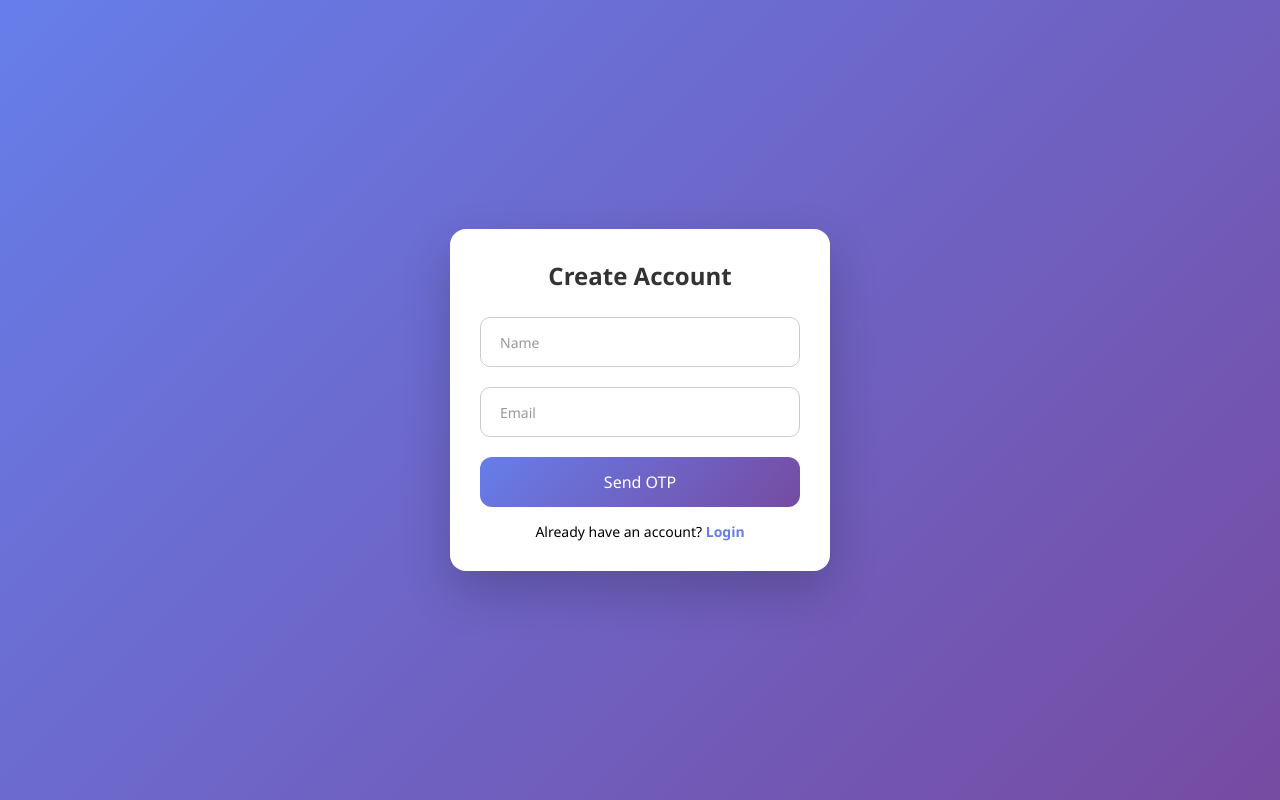
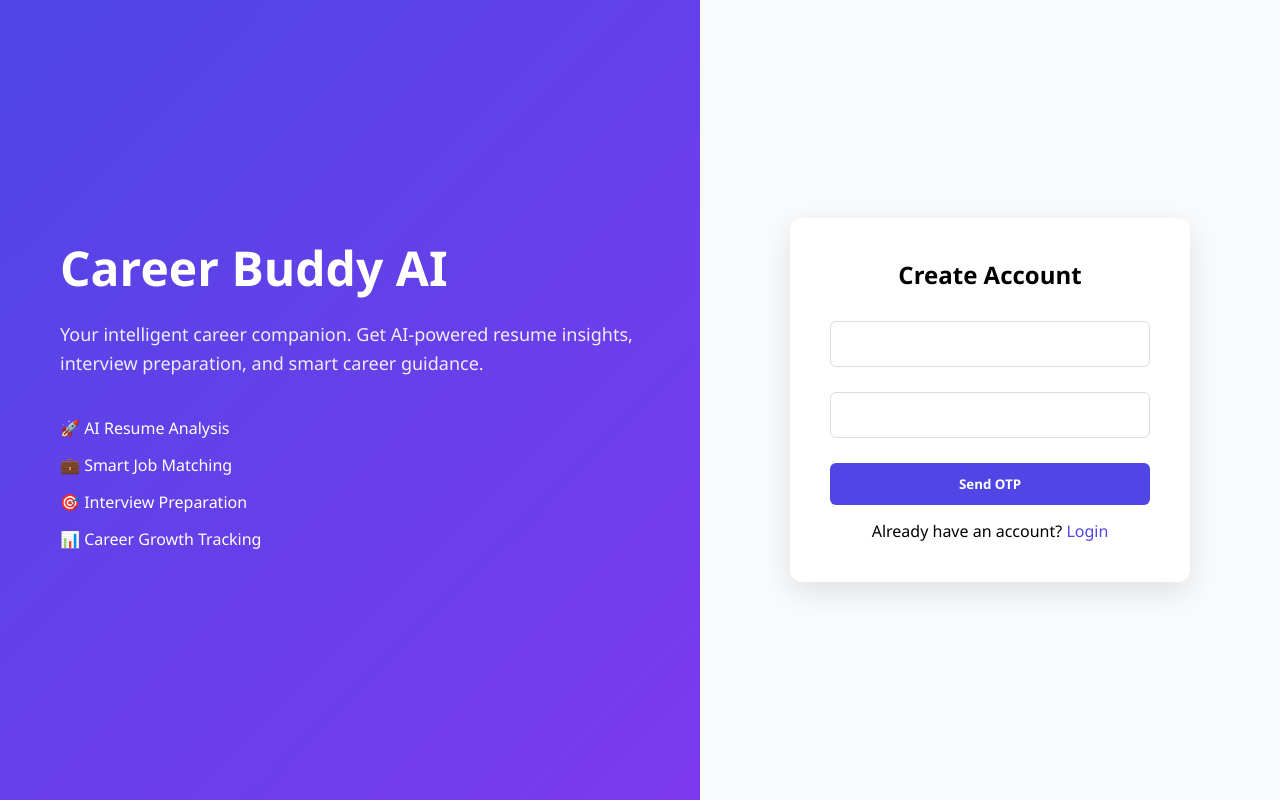
Before and after one commit to Akshay-kumar-1234/Career-Buddy-AI-Frontend, a React (Vite) app: page / in a window 1280 px wide. Built offline with nearby package versions, Linux system fonts and the light colour scheme.

Commit message:
page errors 5 done

```diff
--- a/src/Styles/auth.css
+++ b/src/Styles/auth.css
@@ -14,14 +14,14 @@
 }
 
 /* AUTH CARD */
-.auth-card {
+/* .auth-card {
   width: 380px;
   background: #fff;
   border-radius: 16px;
   padding: 30px;
   box-shadow: 0 20px 50px rgba(0, 0, 0, 0.2);
   animation: slideUp 0.6s ease;
-}
+} */
 
 @keyframes slideUp {
   from {
@@ -34,11 +34,11 @@
   }
 }
 
-.auth-card h2 {
+/* .auth-card h2 {
   text-align: center;
   margin-bottom: 25px;
   color: #333;
-}
+} */
 
 /* INPUT GROUP */
 .input-group {
@@ -80,7 +80,7 @@
   color: #667eea;
 }
 
-/* BUTTON */
+/* BUTTON
 .auth-btn {
   width: 100%;
   padding: 14px;
@@ -91,7 +91,7 @@
   font-size: 16px;
   cursor: pointer;
   transition: 0.3s;
-}
+} */
 
 .auth-btn:hover {
   transform: translateY(-2px);
@@ -99,14 +99,115 @@
 }
 
 /* LINK */
-.auth-link {
+/* .auth-link {
   text-align: center;
   margin-top: 15px;
   font-size: 14px;
+} */
+
+/* .auth-link span {
+  color: #667eea;
+  cursor: pointer;
+  font-weight: 600;
+} */
+/* Full page layout */
+.auth-wrapper {
+  display: flex;
+  height: 100vh;
+  width: 100%;
+  font-family: "Segoe UI", sans-serif;
+}
+
+/* LEFT SIDE (Brand Section) */
+.auth-left {
+  flex: 1;
+  background: linear-gradient(135deg, #4f46e5, #7c3aed);
+  color: white;
+  display: flex;
+  flex-direction: column;
+  justify-content: center;
+  padding: 60px;
+}
+
+.auth-left h1 {
+  font-size: 48px;
+  margin-bottom: 20px;
+}
+
+.auth-left p {
+  font-size: 18px;
+  opacity: 0.9;
+  line-height: 1.6;
+}
+
+.auth-features {
+  margin-top: 40px;
+}
+
+.auth-features div {
+  margin-bottom: 15px;
+  font-size: 16px;
+}
+
+/* RIGHT SIDE (Form Section) */
+.auth-right {
+  flex: 1;
+  display: flex;
+  justify-content: center;
+  align-items: center;
+  background: #f9fafb;
+}
+
+/* Card */
+.auth-card {
+  width: 400px;
+  padding: 40px;
+  background: white;
+  border-radius: 12px;
+  box-shadow: 0 10px 30px rgba(0, 0, 0, 0.1);
+}
+
+.auth-card h2 {
+  text-align: center;
+  margin-bottom: 30px;
+}
+
+.input-group {
+  position: relative;
+  margin-bottom: 25px;
+}
+
+.input-group input {
+  width: 100%;
+  padding: 12px;
+  border: 1px solid #ddd;
+  border-radius: 6px;
+  outline: none;
+}
+
+.auth-btn {
+  width: 100%;
+  padding: 12px;
+  background: #4f46e5;
+  color: white;
+  border: none;
+  border-radius: 6px;
+  cursor: pointer;
+  font-weight: bold;
+  transition: 0.3s;
+}
+
+.auth-btn:hover {
+  background: #4338ca;
+}
+
+.auth-link {
+  margin-top: 15px;
+  text-align: center;
 }
 
 .auth-link span {
-  color: #667eea;
+  color: #4f46e5;
   cursor: pointer;
-  font-weight: 600;
+  font-weight: 500;
 }
--- a/src/pages/Login.jsx
+++ b/src/pages/Login.jsx
@@ -30,21 +30,35 @@ export default function Login({ setUser }) {
   }
 };
 return (
-     <div className="auth-container">
+  <div className="auth-wrapper">
+    <div className="auth-left">
+      <h1>Welcome Back</h1>
+      <p>
+        Continue your career journey with AI-powered insights and tools
+        designed to accelerate your success.
+      </p>
+
+      <div className="auth-features">
+        <div>✨ Personalized Career Advice</div>
+        <div>📄 Resume Optimization</div>
+        <div>🤖 AI Career Chat Assistant</div>
+        <div>📈 Growth Roadmap</div>
+      </div>
+    </div>
+
+    <div className="auth-right">
       <div className="auth-card">
-      <h2>Welcome Back</h2>
+        <h2>Login with OTP</h2>
 
         <div className="input-group">
           <input
-          placeholder=" "
             value={email}
             onChange={(e) => setEmail(e.target.value)}
           />
-        <label>Email</label>
         </div>
 
         <button className="auth-btn" onClick={sendOtp}>
-        Login with OTP
+          Send OTP
         </button>
 
         <div className="auth-link">
@@ -53,5 +67,6 @@ export default function Login({ setUser }) {
         </div>
       </div>
     </div>
+  </div>
 );
 }
--- a/src/pages/Signup.jsx
+++ b/src/pages/Signup.jsx
@@ -28,22 +28,42 @@ export default function Signup({ setEmail }) {
   };
 
 return (
-     <div className="auth-container">
+  <div className="auth-wrapper">
+    <div className="auth-left">
+      <h1>Career Buddy AI</h1>
+      <p>
+        Your intelligent career companion. Get AI-powered resume insights,
+        interview preparation, and smart career guidance.
+      </p>
+
+      <div className="auth-features">
+        <div>🚀 AI Resume Analysis</div>
+        <div>💼 Smart Job Matching</div>
+        <div>🎯 Interview Preparation</div>
+        <div>📊 Career Growth Tracking</div>
+      </div>
+    </div>
+
+    <div className="auth-right">
       <div className="auth-card">
         <h2>Create Account</h2>
+
         <div className="input-group">
-        <input placeholder=" " onChange={(e) => setName(e.target.value)} />
-        <label>Name</label>
+          <input onChange={(e) => setName(e.target.value)} />
         </div>
+
         <div className="input-group">
-        <input placeholder=" " onChange={(e) => setEmailInput(e.target.value)} />
-        <label>Email</label>
+          <input onChange={(e) => setEmailInput(e.target.value)} />
         </div>
+
         <button className="auth-btn" onClick={sendOtp}>
           Send OTP
         </button>
+
         <div className="auth-link">
-        Already have an account? <span onClick={() => navigate("/login")}>Login</span>
+          Already have an account?{" "}
+          <span onClick={() => navigate("/login")}>Login</span>
+        </div>
       </div>
     </div>
   </div>
```
Lines whose indentation alone changed are shown as unchanged.
